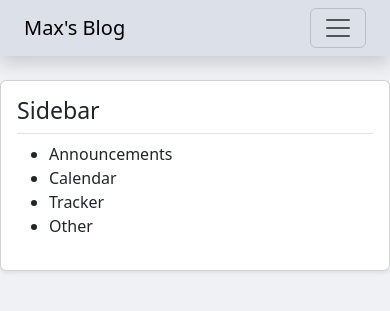
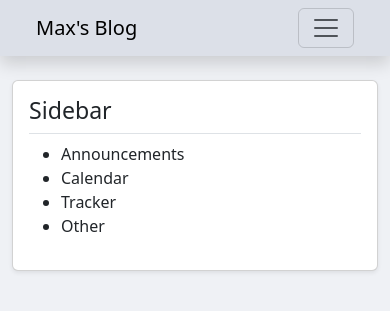
Before and after one commit to suslowim/djangoblog, a Django app: page / in a window 390 px wide. Shown: the top 311 px of the page. Run offline with Django 5.2, Linux system fonts and the light colour scheme; data that the repository does not hold is empty.

Commit message:
Fix to responsive design

```diff
--- a/djangoblog/blog/templates/blog/base.html
+++ b/djangoblog/blog/templates/blog/base.html
@@ -16,6 +16,7 @@
 <body class="">
 <header class="site-header">
     <nav class="navbar navbar-expand-lg shadow">
+        <div class="container">
             <a class="navbar-brand ms-4" href="{% url "blog-home" %}">Max's Blog</a>
             <button class="navbar-toggler me-4" type="button" data-bs-toggle="collapse"
                     data-bs-target="#navbarSupportedContent"
@@ -40,18 +41,18 @@
                     <li class="nav-item"><a href="/" class="nav-link">Register</a></li>
                 </ul>
             </div>
+        </div>
     </nav>
 </header>
+<main role="main" class="container">
     <div class="row mt-4">
         <div class="col-md-8 ms-4">
-        <main>
             {% if messages %}
                 {% for message in messages %}
                     <div class="alert alert-{{ message.tags }}">{{ message }}</div>
                 {% endfor %}
             {% endif %}
             {% block content %}{% endblock %}
-        </main>
         </div>
         <div class="col-md-3 mb-4">
             <div class="card h-100 shadow-sm">
@@ -67,6 +68,7 @@
             </div>
         </div>
     </div>
+</main>
 <script src="https://cdn.jsdelivr.net/npm/bootstrap@5.3.3/dist/js/bootstrap.bundle.min.js"
         integrity="sha384-YvpcrYf0tY3lHB60NNkmXc5s9fDVZLESaAA55NDzOxhy9GkcIdslK1eN7N6jIeHz"
         crossorigin="anonymous"></script>
```
Lines whose indentation alone changed are shown as unchanged.
